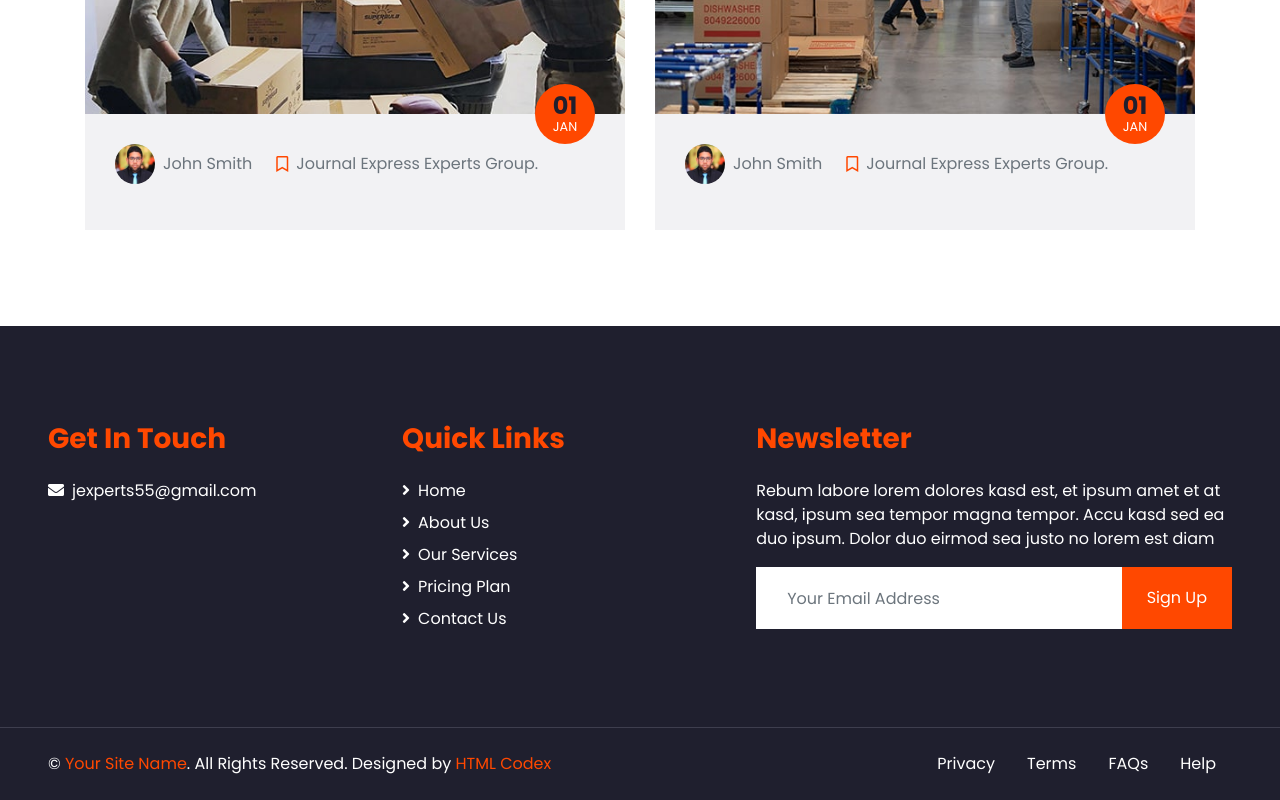
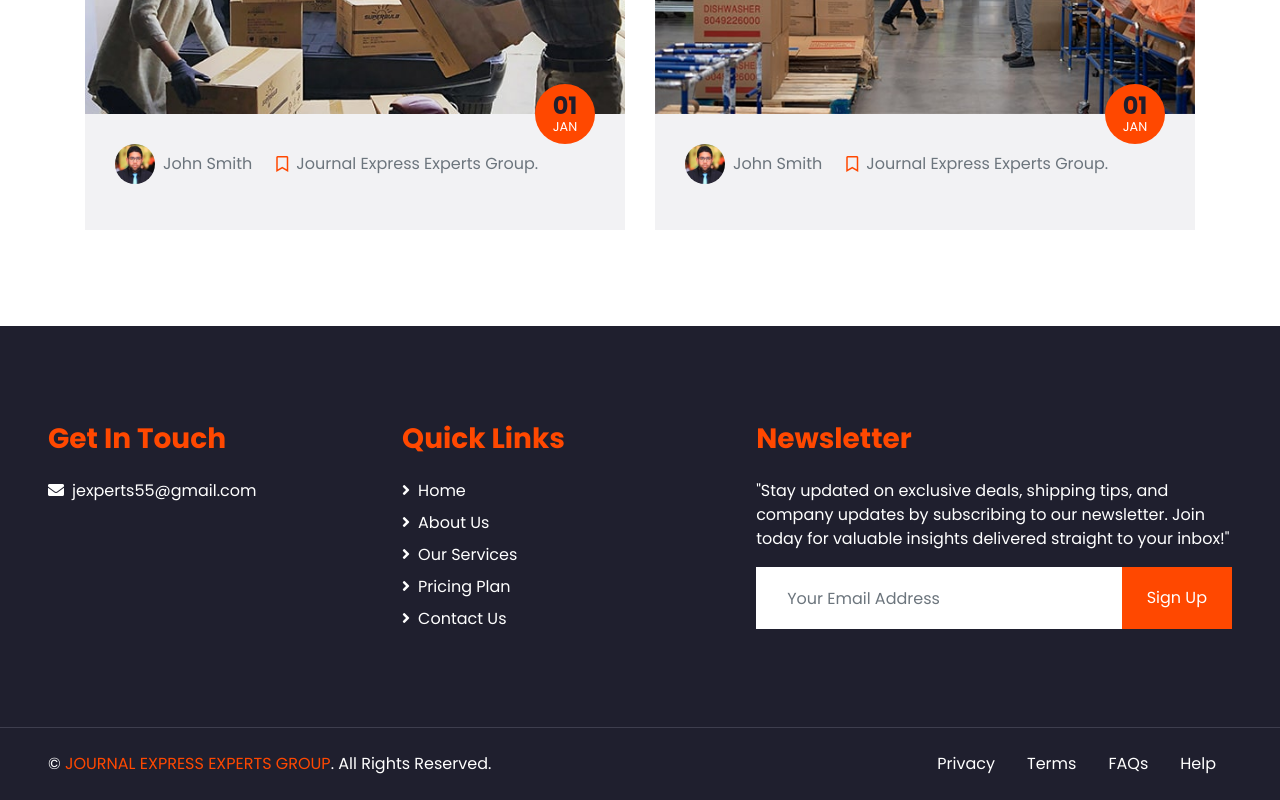
Before and after one commit to sopeotilo/JEEG, a plain HTML site: page index.html in a window 1280 px wide. Shown: the part 4267-5067 px from the top of the page. Drawn offline with nearby package versions, Linux system fonts and the light colour scheme.

Commit message:
Add files via upload

```diff
--- a/index.html
+++ b/index.html
@@ -554,7 +554,7 @@
             </div>
             <div class="col-lg-5 col-md-6 mb-5">
                 <h3 class="text-primary mb-4">Newsletter</h3>
-                <p>Rebum labore lorem dolores kasd est, et ipsum amet et at kasd, ipsum sea tempor magna tempor. Accu kasd sed ea duo ipsum. Dolor duo eirmod sea justo no lorem est diam</p>
+                <p>"Stay updated on exclusive deals, shipping tips, and company updates by subscribing to our newsletter. Join today for valuable insights delivered straight to your inbox!"</p>
                 <div class="w-100">
                     <div class="input-group">
                         <input type="text" class="form-control border-light" style="padding: 30px;" placeholder="Your Email Address">
@@ -569,10 +569,9 @@
     <div class="container-fluid bg-dark text-white border-top py-4 px-sm-3 px-md-5" style="border-color: #3E3E4E !important;">
          <div class="row">
             <div class="col-lg-6 text-center text-md-left mb-3 mb-md-0">
-                <p class="m-0 text-white">&copy; <a href="#">Your Site Name</a>. All Rights Reserved.
+                <p class="m-0 text-white">&copy; <a href="#">JOURNAL EXPRESS EXPERTS GROUP</a>. All Rights Reserved.
 
 				<!--/*** This template is free as long as you keep the footer author’s credit link/attribution link/backlink. If you'd like to use the template without the footer author’s credit link/attribution link/backlink, you can purchase the Credit Removal License from "https://htmlcodex.com/credit-removal". Thank you for your support. ***/-->
-				Designed by <a href="https://htmlcodex.com">HTML Codex</a>
                 </p>
             </div>
             <div class="col-lg-6 text-center text-md-right">
```
